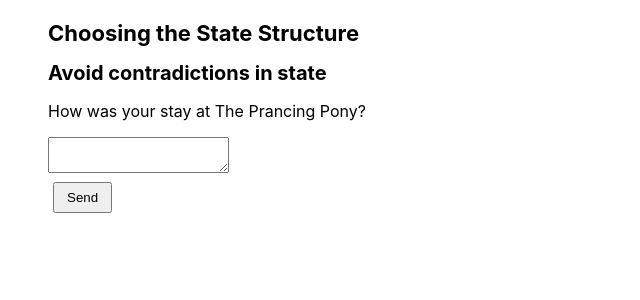
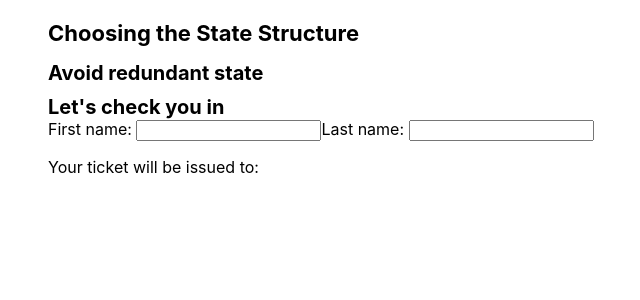
Before and after one commit to VladimirovMario/Sandbox, a React (Create React App) app in the folder 01. React documentation/02. Learn React/03. Managing State/: page / in a window 1280 px wide. Shown: the top 300 px of the page, without its empty margins (2-642 px from the left). Built offline with nearby package versions, Linux system fonts and the light colour scheme.

Commit message:
Redundant state

```diff
--- /dev/null
+++ b/01. React documentation/02. Learn React/03. Managing State/src/components/ChoosingTheStateStructure/AvoidRedundantState/AvoidRedundantState.js
@@ -0,0 +1,50 @@
+import { useState } from 'react';
+
+export default function AvoidRedundantState() {
+  return (
+    <>
+      <h2>Avoid redundant state</h2>
+      <Form />
+    </>
+  );
+}
+
+
+function Form() {
+  const [firstName, setFirstName] = useState('');
+  const [lastName, setLastName] = useState('');
+  const [fullName, setFullName] = useState('');
+
+  function handleFirstNameChange(e) {
+    setFirstName(e.target.value);
+    setFullName(e.target.value + ' ' + lastName);
+  }
+
+  function handleLastNameChange(e) {
+    setLastName(e.target.value);
+    setFullName(firstName + ' ' + e.target.value);
+  }
+
+  return (
+    <>
+      <h2>Let's check you in</h2>
+      <label>
+        First name:{' '}
+        <input
+          value={firstName}
+          onChange={handleFirstNameChange}
+        />
+      </label>
+      <label>
+        Last name:{' '}
+        <input
+          value={lastName}
+          onChange={handleLastNameChange}
+        />
+      </label>
+      <p>
+        Your ticket will be issued to: <b>{fullName}</b>
+      </p>
+    </>
+  );
+}
--- a/01. React documentation/02. Learn React/03. Managing State/src/components/ChoosingTheStateStructure/ChoosingTheStateStructure.js
+++ b/01. React documentation/02. Learn React/03. Managing State/src/components/ChoosingTheStateStructure/ChoosingTheStateStructure.js
@@ -1,10 +1,12 @@
-import AvoidContradictionsInState from './AvoidContradictionsInState/AvoidContradictionsInState';
+import AvoidRedundantState from './AvoidRedundantState/AvoidRedundantState';
+// import AvoidContradictionsInState from './AvoidContradictionsInState/AvoidContradictionsInState';
 
 export default function ChoosingTheStateStructure() {
   return (
     <>
       <h1>Choosing the State Structure</h1>
-      <AvoidContradictionsInState />
+      <AvoidRedundantState />
+      {/* <AvoidContradictionsInState /> */}
     </>
   );
 }
```
